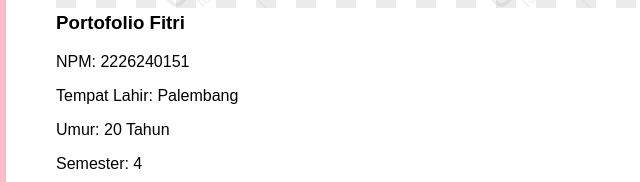
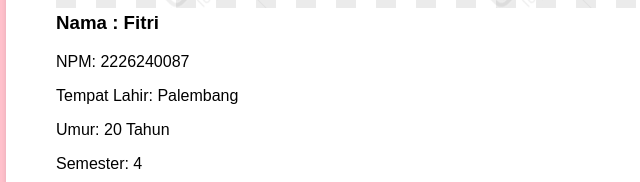
Before and after one commit to fitri2226240087/Portofoliofitri, a plain HTML site: page index.html in a window 1280 px wide. Shown: the part 1052-1234 px from the top of the page, 122-762 px from the left. Drawn offline with Linux system fonts and the light colour scheme.

Commit message:
....
...

```diff
--- a/index.html
+++ b/index.html
@@ -42,9 +42,9 @@
     </header>
     <div class="container">
         <div class="portfolio-item">
-            <img src="Pictures/Gambar1.jpg.png" alt="">
-            <h3>Portofolio Fitri</h3>
-            <p>NPM: 2226240151</p>
+            <img src="Pictures/Gambar1.jpg.png" alt="foto">
+            <h3>Nama : Fitri</h3>
+            <p>NPM: 2226240087</p>
             <p>Tempat Lahir: Palembang</p>
             <p>Umur: 20 Tahun</p>
             <p>Semester: 4 </p>
```
